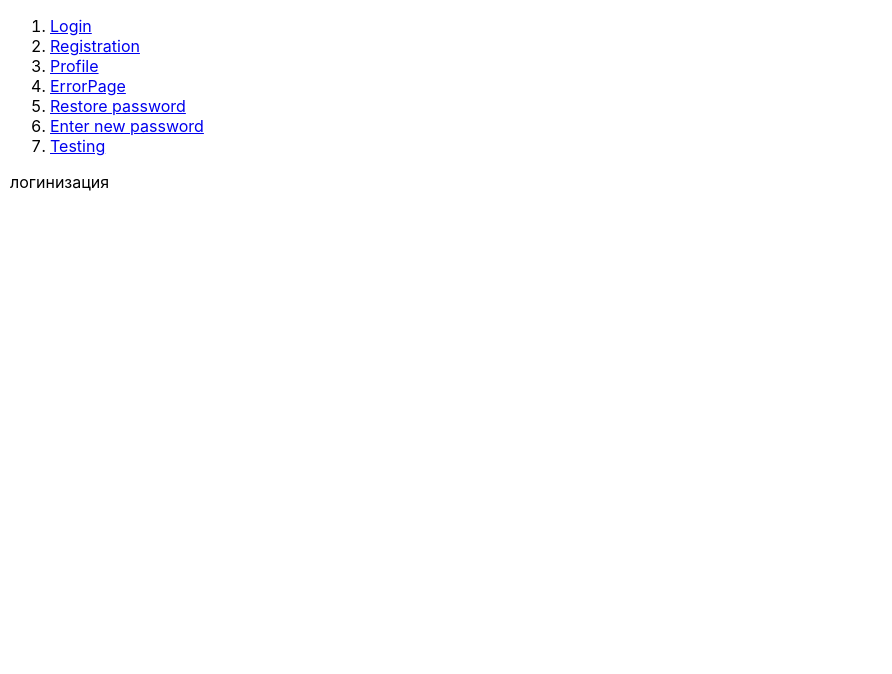
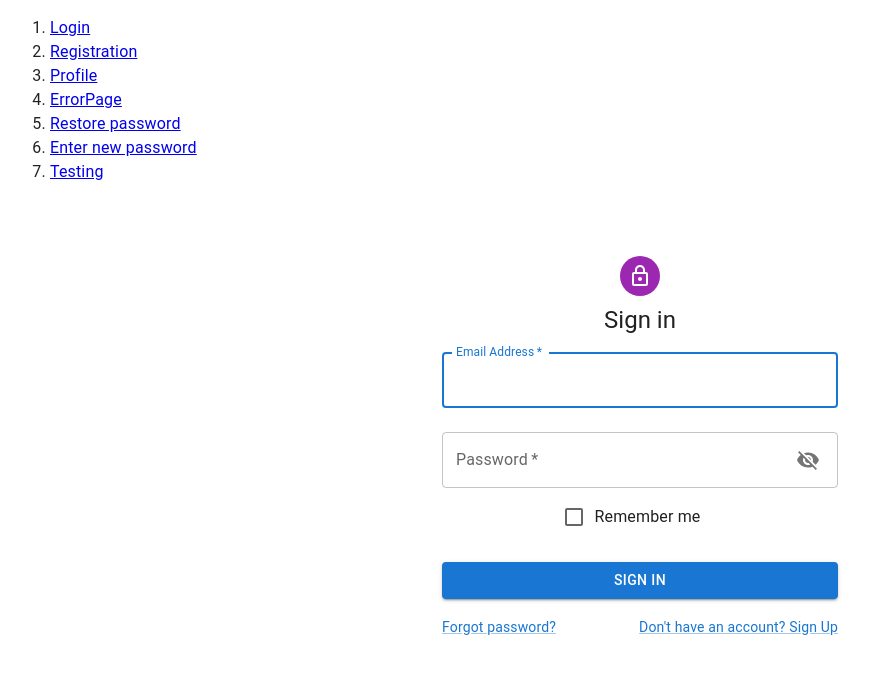
Before and after one commit to katesunday/new-project-ighw, a React (Create React App) app: page / in a window 1280 px wide. Shown: the top 674 px of the page, without its empty margins (0-892 px from the left). Built offline with nearby package versions, Linux system fonts and the light colour scheme; no server answers.

Commit message:
login page

```diff
--- a/package.json
+++ b/package.json
@@ -4,6 +4,10 @@
   "version": "0.1.0",
   "private": true,
   "dependencies": {
+    "@emotion/react": "^11.9.0",
+    "@emotion/styled": "^11.8.1",
+    "@mui/icons-material": "^5.8.0",
+    "@mui/material": "^5.8.0",
     "@testing-library/jest-dom": "^5.14.1",
     "@testing-library/react": "^13.0.0",
     "@testing-library/user-event": "^13.2.1",
@@ -16,6 +20,7 @@
     "@types/react-router-dom": "^5.3.3",
     "@types/redux-thunk": "^2.1.0",
     "axios": "^0.27.2",
+    "formik": "^2.2.9",
     "gh-pages": "^4.0.0",
     "material-ui": "^0.20.2",
     "react": "^18.1.0",
--- /dev/null
+++ b/src/API/loginApi.ts
@@ -0,0 +1,40 @@
+import axios , {AxiosResponse} from "axios";
+
+export const instance = axios.create({
+    baseURL: process.env.REACT_APP_BACK_URL || 'http://localhost:7542/2.0/' ,
+    withCredentials: true ,
+})
+
+export type LoginParamsType = {
+    email: string,
+    password: string,
+    rememberMe: boolean
+}
+
+export type ResponseType = ResponseSuccessType | ResponseErrorType
+export type ResponseSuccessType = {
+    _id: string,
+    email: string,
+    rememberMe: boolean,
+    isAdmin: boolean,
+    name: string,
+    verified: boolean,
+    publicCardPacksCount: number,
+    created: string,
+    updated: string,
+    __v: number,
+    token: string,
+    tokenDeathTime: number
+}
+export type ResponseErrorType = {
+    error: string,
+    password: string,
+    in: string
+}
+
+
+export const loginApi = {
+    login(body: LoginParamsType) {
+        return instance.post<AxiosResponse<ResponseType>>(`auth/login`, body)
+    }
+}
--- a/src/components/Login.tsx
+++ b/src/components/Login.tsx
@@ -1,9 +1,155 @@
-import React from 'react';
+import React , {useState} from 'react';
+import Avatar from '@mui/material/Avatar';
+import Button from '@mui/material/Button';
+import CssBaseline from '@mui/material/CssBaseline';
+import TextField from '@mui/material/TextField';
+import FormControlLabel from '@mui/material/FormControlLabel';
+import Checkbox from '@mui/material/Checkbox';
+import Link from '@mui/material/Link';
+import Grid from '@mui/material/Grid';
+import Box from '@mui/material/Box';
+import LockOutlinedIcon from '@mui/icons-material/LockOutlined';
+import Typography from '@mui/material/Typography';
+import Container from '@mui/material/Container';
+import {useFormik} from "formik";
+import {loginTC} from "../reducers/loginReducers";
+import {useAppDispatch , useAppSelector} from "../store/store";
+import { Navigate } from 'react-router-dom';
+import {IconButton , InputAdornment} from "@mui/material";
+import {Visibility , VisibilityOff} from "@mui/icons-material";
+
+
+
+type FormikErrorType = {
+    email?: string
+    password?: string
+    rememberMe?: boolean
+}
 
 const Login = () => {
+    const dispatch = useAppDispatch()
+     const isLoggedIn = useAppSelector(state => state.login.isLoggedIn)
+    const [passVisibility, setPassVisibility] = useState(false)
+    const changeVisibility = () => {
+      setPassVisibility(!passVisibility)
+    }
+
+    const formik = useFormik({
+        initialValues: {
+            email: '' ,
+            password: '' ,
+            rememberMe: false
+        } ,
+        validate: (values) => {
+            const errors: FormikErrorType = {};
+            if (!values.email) {
+                errors.email = 'Required';
+            } else if (!/^[A-Z0-9._%+-]+@[A-Z0-9.-]+\.[A-Z]{2,4}$/i.test(values.email)) {
+                errors.email = 'Invalid email address';
+            }
+            if (!values.password) {
+                errors.password = 'Password required';
+            } else if (values.password.length <= 6) {
+                errors.password = 'Minimum 6 symbols required';
+            }
+
+            return errors;
+        } ,
+        onSubmit: values => {
+            console.log(values)
+            dispatch(loginTC(values))
+            formik.resetForm()
+        } ,
+    })
+    if (isLoggedIn) {
+        return <Navigate to='/profile'/>
+    }
     return (
         <div>
-            логинизация
+        <Grid item justifyContent={'center'}>
+            <form onSubmit={formik.handleSubmit}>
+                        <Container component="main" maxWidth="xs">
+                            <CssBaseline/>
+                            <Box
+                                sx={{
+                                    marginTop: 8 ,
+                                    display: 'flex' ,
+                                    flexDirection: 'column' ,
+                                    alignItems: 'center' ,
+                                }}
+                            >
+                                <Avatar sx={{m: 1 , bgcolor: 'secondary.main'}}>
+                                    <LockOutlinedIcon/>
+                                </Avatar>
+                                <Typography component="h1" variant="h5">
+                                    Sign in
+                                </Typography>
+                                    <TextField
+                                        margin="normal"
+                                        required
+                                        fullWidth
+                                        id="email"
+                                        label="Email Address"
+                                        autoComplete="email"
+                                        autoFocus
+                                        error={!!(formik.errors.email && formik.touched.email)}
+                                        {...formik.getFieldProps('email')}
+                                        helperText={formik.touched.email && formik.errors.email
+                                            ? formik.errors.email: null}
+                                    />
+                                    <TextField
+                                        margin="normal"
+                                        required
+                                        fullWidth
+                                        label="Password"
+                                        type={passVisibility ? "text" : "password"}
+                                        id="password"
+                                        autoComplete="current-password"
+                                        error={!!(formik.errors.password && formik.touched.password)}
+                                        helperText={formik.touched.password && formik.errors.password
+                                            ? formik.errors.password: null}
+                                        InputProps={{
+                                            endAdornment: <InputAdornment position="start">
+                                                <IconButton
+                                                    aria-label="toggle password visibility"
+                                                    onClick={changeVisibility}
+                                                    edge="end">
+                                                    {passVisibility ? <Visibility/> : <VisibilityOff/>}
+                                                </IconButton>
+                                            </InputAdornment>,
+                                        }}
+                                        {...formik.getFieldProps('password')}
+                                    />
+
+                                    <FormControlLabel
+                                        control={<Checkbox value="remember" color="primary"/>}
+                                        label="Remember me"
+                                        {...formik.getFieldProps('rememberMe')}
+                                    />
+                                    <Button
+                                        type={'submit'}
+                                        fullWidth
+                                        variant="contained"
+                                        sx={{mt: 3 , mb: 2}}
+                                    >
+                                        Sign In
+                                    </Button>
+                                    <Grid container>
+                                        <Grid item xs>
+                                            <Link href="#" variant="body2">
+                                                Forgot password?
+                                            </Link>
+                                        </Grid>
+                                        <Grid item>
+                                            <Link href="#" variant="body2">
+                                                {"Don't have an account? Sign Up"}
+                                            </Link>
+                                        </Grid>
+                                    </Grid>
+                            </Box>
+                        </Container>
+            </form>
+        </Grid>
         </div>
     );
 };
--- a/src/index.tsx
+++ b/src/index.tsx
@@ -4,6 +4,8 @@ import './index.css';
 import App from './App';
 import reportWebVitals from './reportWebVitals';
 import {HashRouter} from "react-router-dom";
+import {Provider} from "react-redux";
+import {store} from "./store/store";
 
 const root = ReactDOM.createRoot(
   document.getElementById('root') as HTMLElement
@@ -11,7 +13,7 @@ const root = ReactDOM.createRoot(
 root.render(
     <HashRouter>
         <React.StrictMode>
-            <App />
+          <Provider store={store} ><App /></Provider>
         </React.StrictMode>
     </HashRouter>
 
--- a/src/reducers/RestorePWReducers.ts
+++ b/src/reducers/RestorePWReducers.ts
@@ -1,5 +1,5 @@
 export const restorePWReducers = (state:any,action:any)=>{
     switch (action.type){
-        default: return state
+        default: return 'state'
     }
 }
--- a/src/reducers/TestReducers.ts
+++ b/src/reducers/TestReducers.ts
@@ -1,5 +1,5 @@
 export const testReducers = (state:any,action:any)=>{
     switch (action.type){
-        default: return state
+        default: return 'state'
     }
 }
--- a/src/reducers/errorReducers.ts
+++ b/src/reducers/errorReducers.ts
@@ -1,5 +1,5 @@
 export const errorReducers = (state:any,action:any)=>{
     switch (action.type){
-        default: return state
+        default: return 'state'
     }
 }
--- a/src/reducers/loginReducers.ts
+++ b/src/reducers/loginReducers.ts
@@ -1,5 +1,35 @@
-export const loginReducers = (state:any,action:any)=>{
+import {Dispatch} from "redux";
+import {loginApi , LoginParamsType} from "../API/loginApi";
+
+
+const initialState = {
+    isLoggedIn: false
+}
+export type InitialStateType = typeof initialState
+
+type LoginActionsType = ReturnType<typeof setIsLoggedInAC>
+
+export const loginReducers = (state: InitialStateType = initialState ,action:LoginActionsType)=>{
     switch (action.type){
+        case "login/SET-IS-LOGGED-IN":
+            return {...state,isLoggedIn: action.value}
         default: return state
     }
 }
+
+export const setIsLoggedInAC = (value: boolean) => (
+    {type: 'login/SET-IS-LOGGED-IN' , value} as const
+)
+
+export const loginTC = (data:LoginParamsType)=>
+    (dispatch:Dispatch<LoginActionsType>)=>{
+        loginApi.login(data)
+            .then((res)=>{
+                console.log(res)
+                dispatch(setIsLoggedInAC(true))
+            })
+            .catch((err)=>{
+                console.log(err)
+            })
+
+}
--- a/src/reducers/profileReducers.ts
+++ b/src/reducers/profileReducers.ts
@@ -1,5 +1,5 @@
 export const profileReducers = (state:any,action:any)=>{
     switch (action.type){
-        default: return state
+        default: return 'state'
     }
 }
--- a/src/reducers/registrationReducers.ts
+++ b/src/reducers/registrationReducers.ts
@@ -1,5 +1,5 @@
 export const registrationReducers = (state:any,action:any)=>{
     switch (action.type){
-        default: return state
+        default: return 'state'
     }
 }
--- a/src/reducers/setNewPWReducers.ts
+++ b/src/reducers/setNewPWReducers.ts
@@ -1,5 +1,5 @@
 export const setNewPWReducers = (state:any,action:any)=>{
     switch (action.type){
-        default: return state
+        default: return 'state'
     }
 }
--- a/src/store/store.ts
+++ b/src/store/store.ts
@@ -1,21 +1,26 @@
 import {loginReducers} from "../reducers/loginReducers";
-import {applyMiddleware , combineReducers  , legacy_createStore} from "redux";
-import thunk from "redux-thunk";
+import {AnyAction , applyMiddleware , combineReducers , legacy_createStore} from "redux";
+import thunk, { ThunkDispatch } from "redux-thunk";
 import {registrationReducers} from "../reducers/registrationReducers";
 import {profileReducers} from "../reducers/profileReducers";
 import {restorePWReducers} from "../reducers/RestorePWReducers";
 import {setNewPWReducers} from "../reducers/setNewPWReducers";
 import {testReducers} from "../reducers/TestReducers";
 import {errorReducers} from "../reducers/errorReducers";
+import {TypedUseSelectorHook , useDispatch , useSelector} from "react-redux";
 
 const rootReducer = combineReducers({
-    login: loginReducers,
-    registration: registrationReducers,
-    profile:profileReducers,
-    restorePassword:restorePWReducers,
-    setNewPassword:setNewPWReducers,
-    test: testReducers,
-    errorPage:errorReducers
+    login: loginReducers ,
+    registration: registrationReducers ,
+    profile: profileReducers ,
+    restorePassword: restorePWReducers ,
+    setNewPassword: setNewPWReducers ,
+    test: testReducers ,
+    errorPage: errorReducers
 })
- export type AppRootStateType = ReturnType<typeof rootReducer>
- export const store = legacy_createStore(rootReducer,applyMiddleware(thunk))
+export type AppRootStateType = ReturnType<typeof rootReducer>
+
+type DispatchType = ThunkDispatch<AppRootStateType, unknown, AnyAction>
+export const useAppDispatch = () => useDispatch<DispatchType>()
+export const useAppSelector: TypedUseSelectorHook<AppRootStateType> = useSelector
+export const store = legacy_createStore(rootReducer , applyMiddleware(thunk))
```
Also changed, not shown: 1 other file (tests, documents, lock files or other folders).
